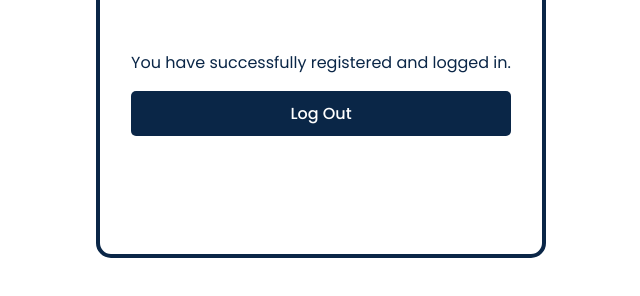
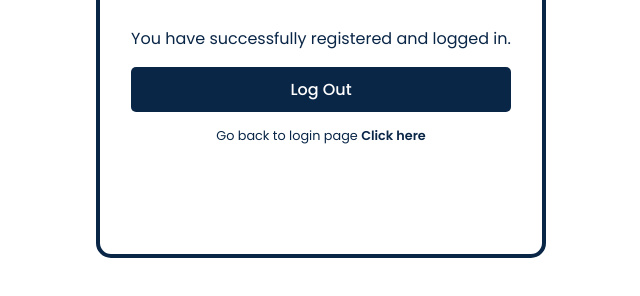
Before and after one commit to Ahmedd-nawaz/LoginFormBy-Ahmedd-nawaz, a plain HTML site: page welcome.html in a window 1280 px wide. Shown: the part 302-598 px from the top of the page, without its empty margins (319-959 px from the left). Drawn offline with Linux system fonts and the light colour scheme.

Commit message:
last commit

```diff
--- a/welcome.css
+++ b/welcome.css
@@ -115,3 +115,24 @@ button:active{
         box-shadow: inset 0px 0px 0px 30px rgb(10, 38, 71)
     }
 }
+
+.go-back {
+    font-size: .8em;
+    text-align: center;
+    margin: 15px 0;
+  }
+
+  .go-back p {
+    color: rgb(10, 38, 71);
+  }
+
+  .go-back p a {
+    color: rgb(10, 38, 71);
+    text-decoration: none;
+    font-weight: 600;
+    transition: 0.5s;
+  }
+
+  .go-back p a:hover {
+    text-decoration: underline;
+  }
--- a/welcome.html
+++ b/welcome.html
@@ -23,6 +23,9 @@
                 <p>You have successfully registered and logged in.</p>
                 <button type="button" onclick="signout()">Log Out</button>
             </div>
+            <div class="go-back">
+                <p>Go back to login page <a href="Index.html">Click here</a></p>
+            </div>
         </form>
     </div>
 
```
